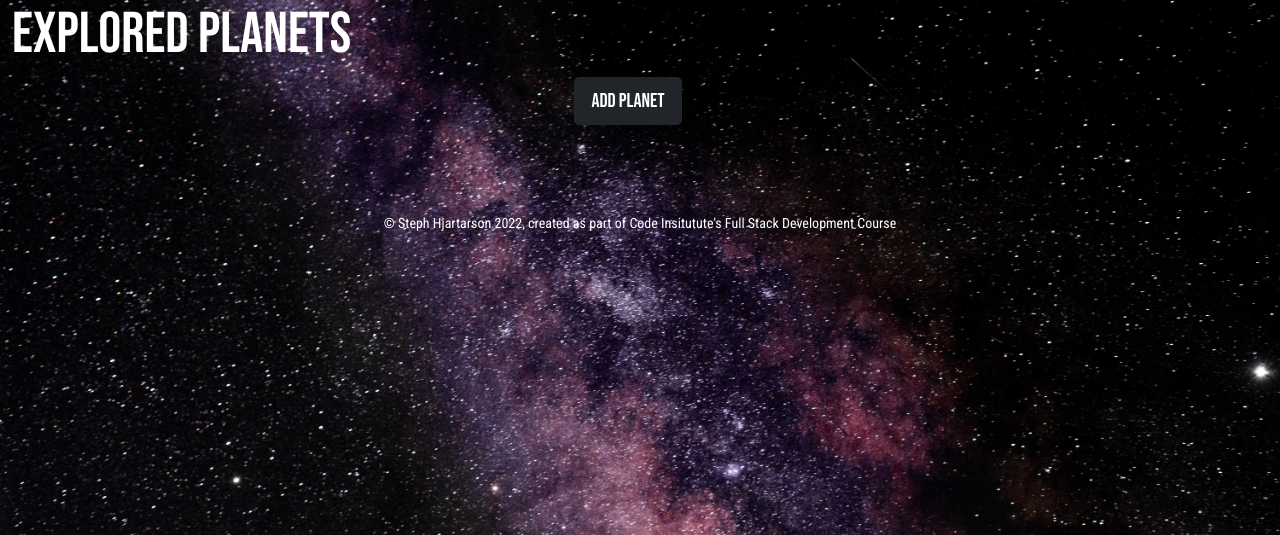
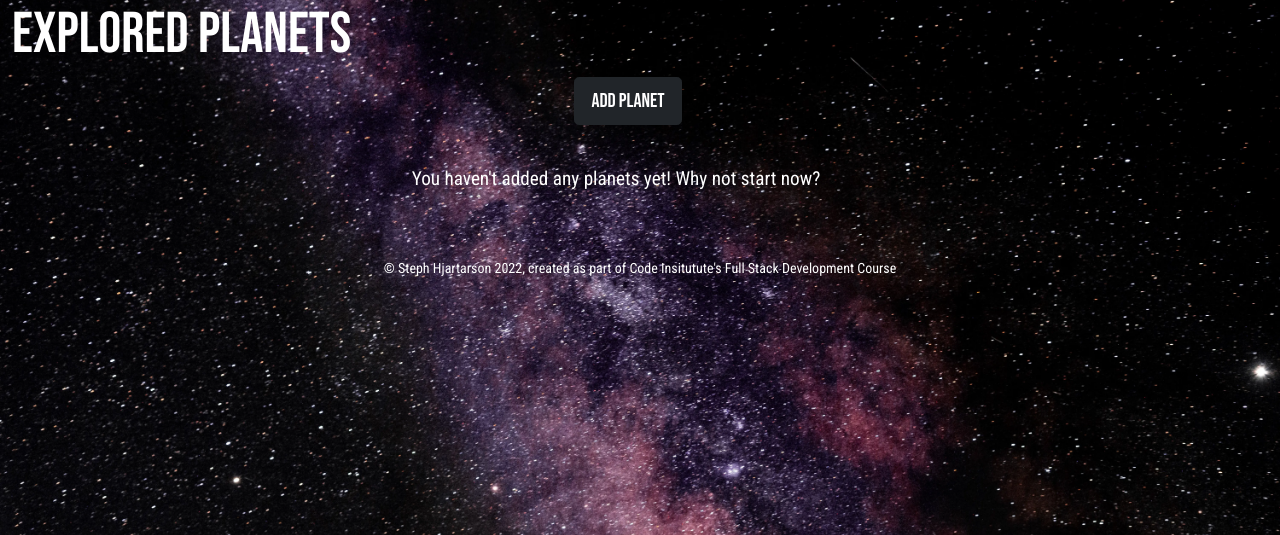
Before and after one commit to StephHjar/me1-planet-tracker, a Django app: page /planet_list/ in a window 1280 px wide. Shown: the part 126-661 px from the top of the page. Run offline with Django 3.2, Linux system fonts and the light colour scheme; the visitor is signed in with stand-in values (Sample User, id 1); data that the repository does not hold is empty.

Commit message:
Add message if planet list if empty

```diff
--- a/templates/planet_list.html
+++ b/templates/planet_list.html
@@ -34,6 +34,12 @@
         </div>
         <div class="row">
             {% endif %}
+            {% empty %}
+            <div class="row">
+                <div class="col-12 text-center">
+                    <p>You haven't added any planets yet! Why not start now?</p>
+                </div>
+            </div>
             {% endfor %}
         </div>
     </div>
```
